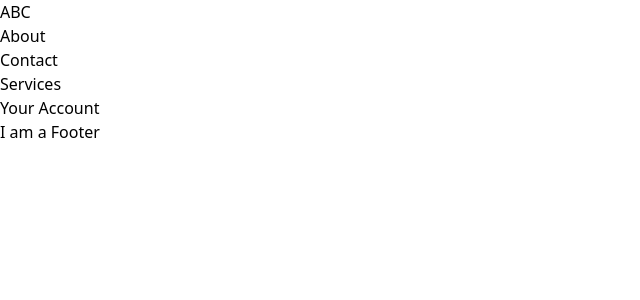
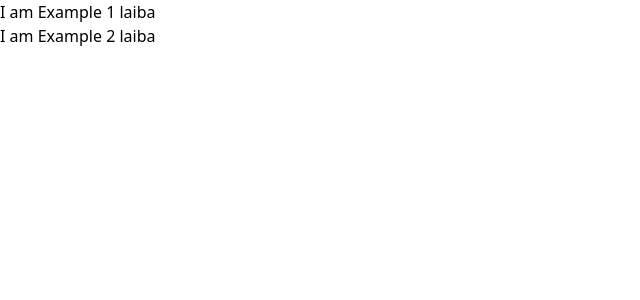
Before and after one commit to Laiba-Muhammad-Aslam/React-3hr, a React (Vite) app in the folder react/: page / in a window 1280 px wide. Shown: the top 300 px of the page, without its empty margins (0-640 px from the left). Built offline with nearby package versions, Linux system fonts and the light colour scheme.

Commit message:
props and props drilling.

```diff
--- a/react/src/App.jsx
+++ b/react/src/App.jsx
@@ -1,6 +1,8 @@
 import React, { useState } from 'react'
 import Navbar from './components/Navbar'
 import Footer from './components/Footer'
+import Card from './components/Card'
+import Ex1 from './components/Ex1'
 
 
 // const App = () => {
@@ -66,11 +68,74 @@ import Footer from './components/Footer'
 
 // COMPONENTS
 
+// const App = () => {
+//   return (
+//     <>
+//     <Navbar />
+//     <Footer/>
+//     </>
+//   )
+// }
+
+// Props
+
+// const App = () => {
+//   const users = [
+//     {
+//       "name": "John Doe",
+//       "age": 28,
+//       "city": "New York",
+//       "profession": "Software Developer",
+//       "profile_photo": "https://example.com/images/johndoe.jpg"
+//     },
+//     {
+//       "name": "Sarah Lee",
+//       "age": 24,
+//       "city": "Los Angeles",
+//       "profession": "Graphic Designer",
+//       "profile_photo": "https://example.com/images/sarahlee.jpg"
+//     },
+//     {
+//       "name": "Michael Smith",
+//       "age": 35,
+//       "city": "Chicago",
+//       "profession": "Project Manager",
+//       "profile_photo": "https://example.com/images/michaelsmith.jpg"
+//     },
+//     {
+//       "name": "Emily Johnson",
+//       "age": 30,
+//       "city": "Houston",
+//       "profession": "Marketing Specialist",
+//       "profile_photo": "https://example.com/images/emilyjohnson.jpg"
+//     },
+//     {
+//       "name": "David Brown",
+//       "age": 40,
+//       "city": "San Francisco",
+//       "profession": "Data Analyst",
+//       "profile_photo": "https://example.com/images/davidbrown.jpg"
+//     }
+//   ]
+
+//   return (
+//     <>
+//     <div className='p-10 bg-black'>
+//       {users.map(function(elem){
+//         return <Card username={elem.name} city={elem.city} age={elem.age} prof={elem.profession} profilePic={elem.profile_photo}/>
+//       })}
+//     </div>
+//     </>
+//   )
+// }
+
 const App = () => {
+
   return (
     <>
-    <Navbar />
-    <Footer/>
+   <div className='bg-black text-white'>
+   <Ex1 username="laiba"/>
+   </div>
     </>
   )
 }
--- /dev/null
+++ b/react/src/components/Card.jsx
@@ -0,0 +1,15 @@
+import React from 'react'
+
+const Card = (props) => {
+  return (
+    <div className='bg-white text-black inline-block p-8 px-16 text-center rounded mr-5 mb-5'>
+      <img className='h-32 w-32 rounded-full mb-3' src={props.profilePic} alt="" />
+      <h1 className='text-2xl font-semibold mb-4'>{props.username}</h1>
+      <h2 className='mb-4 text-blue-900 text-center'>{props.prof}</h2>
+      <h2>{props.city}, {props.age}</h2>
+      <button className='bg-emerald-700 text-white px-3 py-2 rounded font-medium mt-5'>Add Friend</button>
+    </div>
+  )
+}
+
+export default Card
--- /dev/null
+++ b/react/src/components/Ex1.jsx
@@ -0,0 +1,13 @@
+import React from 'react'
+import Ex2 from './Ex2'
+
+const Ex1 = (props) => {
+  return (
+    <div>
+      I am Example 1 {props.username}
+      <Ex2 user={props.username}/>
+    </div>
+  )
+}
+
+export default Ex1
--- /dev/null
+++ b/react/src/components/Ex2.jsx
@@ -0,0 +1,11 @@
+import React from 'react'
+
+const Ex2 = (props) => {
+  return (
+    <div>
+      I am Example 2 {props.user}
+    </div>
+  )
+}
+
+export default Ex2
```
